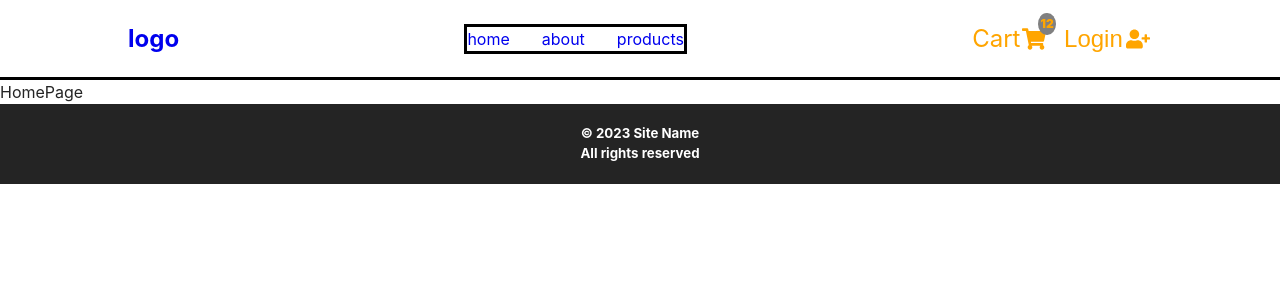
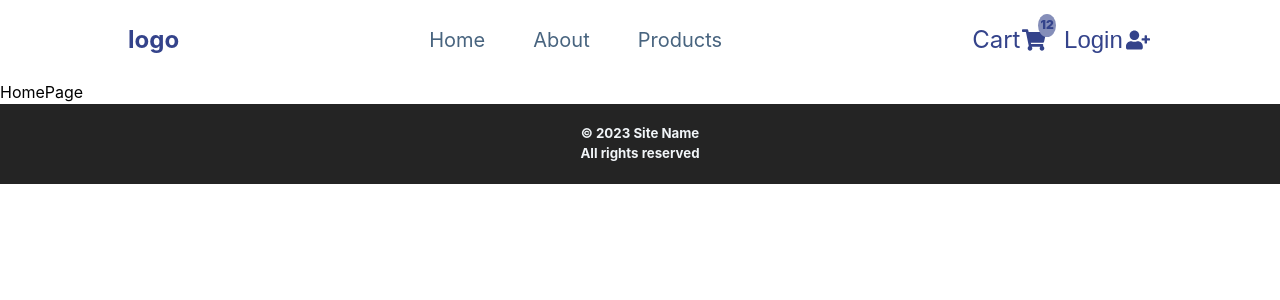
Before and after one commit to AKWGH/e-commerce, a React (Vite) app: page / in a window 1280 px wide. Shown: the top 300 px of the page. Built offline with nearby package versions, Linux system fonts and the light colour scheme.

Commit message:
added some styling to nav/sidebar

```diff
--- a/src/App.css
+++ b/src/App.css
@@ -1,9 +1,12 @@
+/* placeholder logo */
+.logo {
+  color: var(--colour-primary5);
+}
 /* ================ */
 /* navbar component */
 /* ================ */
 .navbar {
   height: 5rem;
-  border-bottom: solid black;
   display: flex;
   justify-content: space-between;
   align-items: center;
@@ -17,6 +20,7 @@
 }
 
 .toggle-nav svg {
+  color: var(--colour-primary5);
   font-size: 2rem;
   cursor: pointer;
   display: flex;
@@ -29,8 +33,17 @@
 @media (min-width: 992px) {
   .nav-links {
     display: flex;
-    border: solid black;
     gap: 2rem;
+  }
+  .nav-links a {
+    text-transform: capitalize;
+    font-size: 1.25rem;
+    color: var(--colour-grey-heading);
+    padding-bottom: 0.25rem;
+    padding: 8px;
+  }
+  .nav-links a:hover {
+    border-bottom: solid var(--colour-primary5) 2px;
   }
   .toggle-nav {
     display: none;
@@ -54,7 +67,7 @@
   position: relative;
   font-size: 1.5rem;
   display: flex;
-  color: orange;
+  color: var(--colour-primary5);
   gap: 0.1rem;
 }
 .cart-container {
@@ -63,7 +76,7 @@
 }
 .cart-value {
   position: absolute;
-  background-color: grey;
+  background-color: var(--colour-primary1);
   font-size: 0.75rem;
   display: flex;
   font-weight: 900;
@@ -83,7 +96,7 @@
   display: flex;
   align-items: center;
   gap: 0.2rem;
-  color: orange;
+  color: var(--colour-primary5);
 }
 
 @media (min-width: 992px) {
@@ -102,7 +115,7 @@
 .footer {
   height: 5rem;
   background-color: #242424;
-  color: white;
+  color: var(--colour-grey-light);
   display: flex;
   justify-content: center;
   text-align: center;
@@ -119,7 +132,7 @@
   left: 0;
   width: 100%;
   height: 100%;
-  background-color: #fff;
+  background-color: var(--clr-white);
   transform: translate(-100%);
   z-index: -1;
   transition-duration: 0.5s;
@@ -134,17 +147,18 @@
   align-items: center;
   padding-left: 2rem;
   padding-right: 2rem;
-  margin-bottom: 2rem;
-  border-bottom: solid #242424 1px;
   height: 5rem;
 }
 .close-btn {
   font-size: 2rem;
   background: transparent;
   border-color: transparent;
-  color: red;
+  color: var(--clr-red-dark);
   cursor: pointer;
   display: flex;
+}
+.close-btn:hover {
+  color: var(--clr-red-light);
 }
 .sidebar-links {
   display: flex;
@@ -153,7 +167,7 @@
   text-transform: capitalize;
 }
 .sidebar-links a {
-  color: #242424;
+  color: var(--colour-grey-heading);
   font-weight: 700;
   display: block;
 }
@@ -161,7 +175,7 @@
   padding: 0.75rem;
 }
 .sidebar-links li:hover {
-  background-color: whitesmoke;
+  background-color: var(--colour-grey-light);
   padding-left: 1.25rem;
   transition-duration: 0.5s;
 }
--- a/src/components/Navbar.jsx
+++ b/src/components/Navbar.jsx
@@ -16,8 +16,8 @@ const Navbar = () => {
   return (
     <nav className="navbar">
       {/* logo to go here */}
-      <Link to="/">
-        <h1>logo</h1>
+      <Link className="logo" to="/">
+        <h2>logo</h2>
       </Link>
       {/* logo end */}
       <button type="button" className="toggle-nav" onClick={openSidebar}>
--- a/src/components/Sidebar.jsx
+++ b/src/components/Sidebar.jsx
@@ -21,7 +21,9 @@ const Sidebar = () => {
       }
     >
       <div className="sidebar-header">
-        <h2>Logo</h2>
+        <Link to="/" onClick={closeSidebar}>
+          <h2 className="logo">Logo</h2>
+        </Link>
         <button className="close-btn" onClick={closeSidebar}>
           <FaTimes />
         </button>
--- a/src/index.css
+++ b/src/index.css
@@ -2,15 +2,34 @@
   font-family: Inter, system-ui, Avenir, Helvetica, Arial, sans-serif;
   line-height: 1.5;
   font-weight: 400;
-
-  color: #242424;
-  background-color: rgba(255, 255, 255, 0.87);
-
   font-synthesis: none;
   text-rendering: optimizeLegibility;
   -webkit-font-smoothing: antialiased;
   -moz-osx-font-smoothing: grayscale;
   -webkit-text-size-adjust: 100%;
+
+  --colour-primary1: #858eb9;
+  --colour-primary2: #717bae;
+  --colour-primary3: #5d69a2;
+  --colour-primary4: #485697;
+  --colour-primary5: #34438b;
+  --colour-primary6: #2f3c7d;
+  --colour-primary7: #2a366f;
+  --colour-primary8: #242f61;
+  --colour-primary9: #1f2853;
+
+  --colour-grey-heading: hsl(209, 28%, 39%);
+  --colour-grey-text: hsl(210, 22%, 49%);
+  --colour-grey-light: hsl(210, 36%, 96%);
+  --clr-red-dark: hsl(360, 67%, 44%);
+  --clr-red-light: hsl(360, 71%, 66%);
+  --clr-green-dark: hsl(125, 67%, 44%);
+  --clr-green-light: hsl(125, 71%, 66%);
+  --clr-white: #fff;
+  --clr-black: #222;
+
+  --light-shadow: 0 5px 15px rgba(0, 0, 0, 0.1);
+  --dark-shadow: 0 5px 15px rgba(0, 0, 0, 0.2);
 }
 
 * {
```
